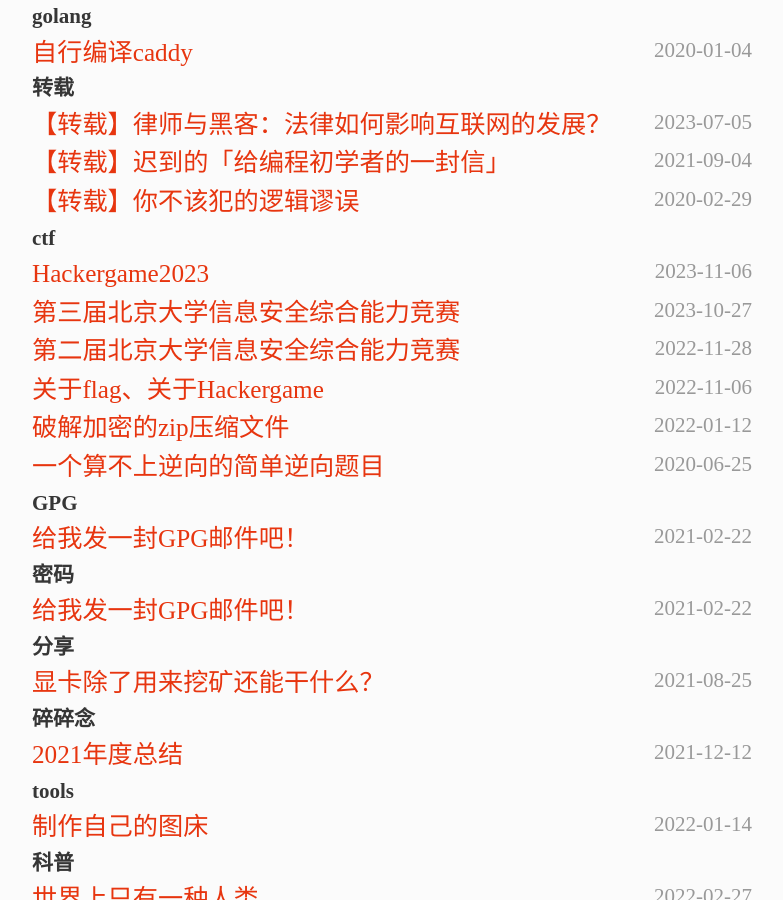
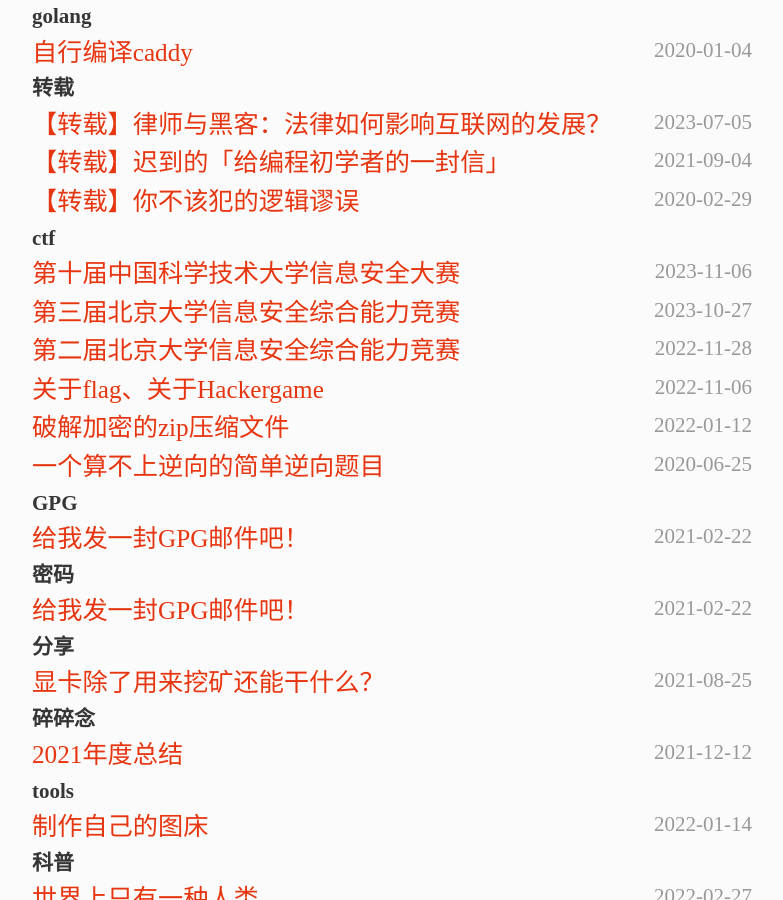
Before and after one commit to xavierskip/xavierskip.github.io, a Jekyll site: the page built from tags/index.md, in a window 1280 px wide and 900 px high, scrolled down 9754 px. Shown: the whole window, without its empty margins (248-1031 px from the left). Built offline with Jekyll 4.4.1, drawn with Linux system fonts in a browser that asks for light colours; a style sheet for code colours, icons or effects is not loaded.

Commit message:
Update 2023-11-06-hackergame2023.md

```diff
--- a/_posts/2023-11-06-hackergame2023.md
+++ b/_posts/2023-11-06-hackergame2023.md
@@ -1,6 +1,6 @@
 ---
 layout: post
-title:
+title: 第十届中国科学技术大学信息安全大赛
 tags:
  - ctf
 ---
```
